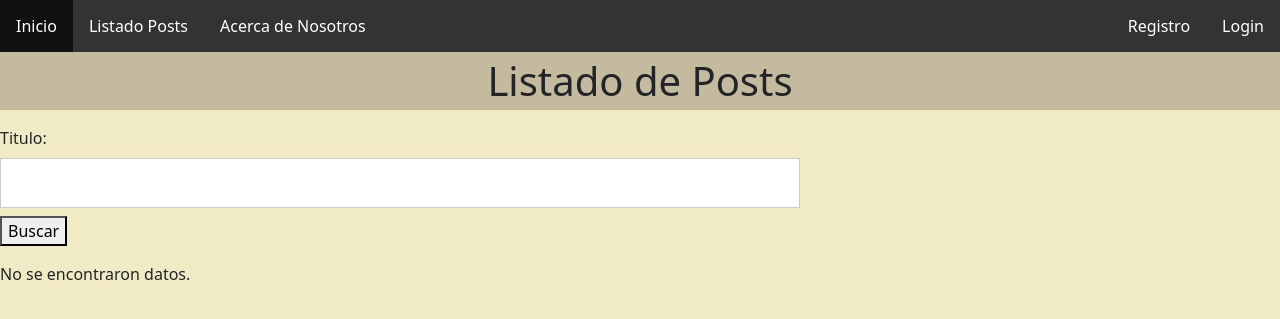
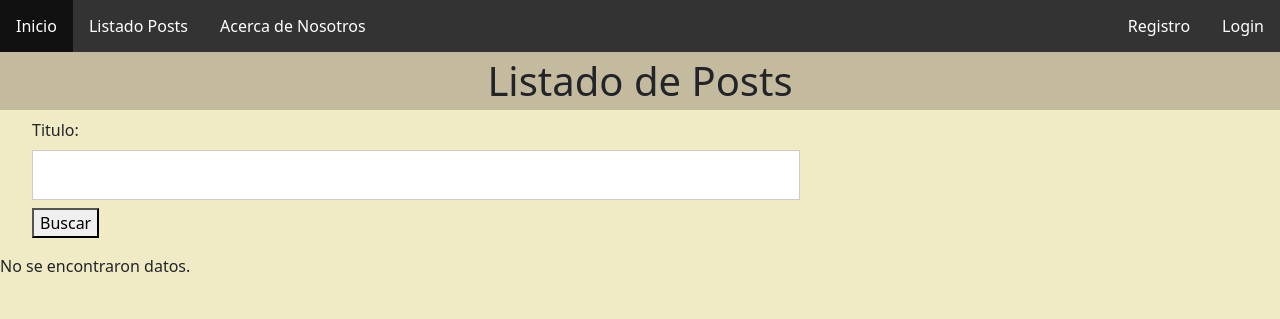
Before and after one commit to sebastianleyton/Entrega1-LarramendiLeytonRivera, a Django app: page /listado_posts in a window 1280 px wide. Shown: the top 319 px of the page. Run offline with Django 4.2, Linux system fonts and the light colour scheme; data that the repository does not hold is empty; parts of the project's set-up code (start-up, migrations or seed data) failed here and were passed over; some libraries are stand-ins or nearby versions.

Commit message:
- Editado estilo de buscador de posts

```diff
--- a/templates/listado_posts.html
+++ b/templates/listado_posts.html
@@ -9,12 +9,16 @@
 {% endblock texto_header %}
 
 {% block body %}
-<div style="width:800px;"><p>
-    <form action={% url 'listado_posts' %}>
-        {{form}}
-        <button>Buscar</button>
-    </form>
-</p>
+
+<div style="width:800px;">
+    <ul>
+        <li>
+        <form action={% url 'listado_posts' %}>
+            {{form}}
+            <button>Buscar</button>
+        </form>
+        </li>
+    </ul>
 </div>
 <p>
     {% if object_list %}
```
